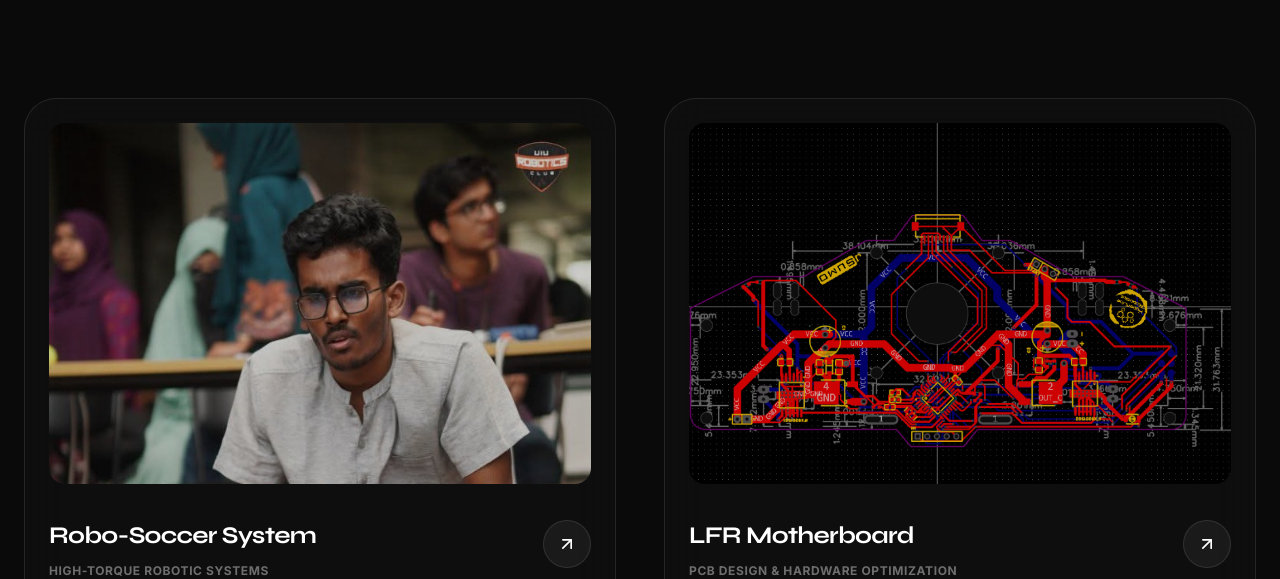
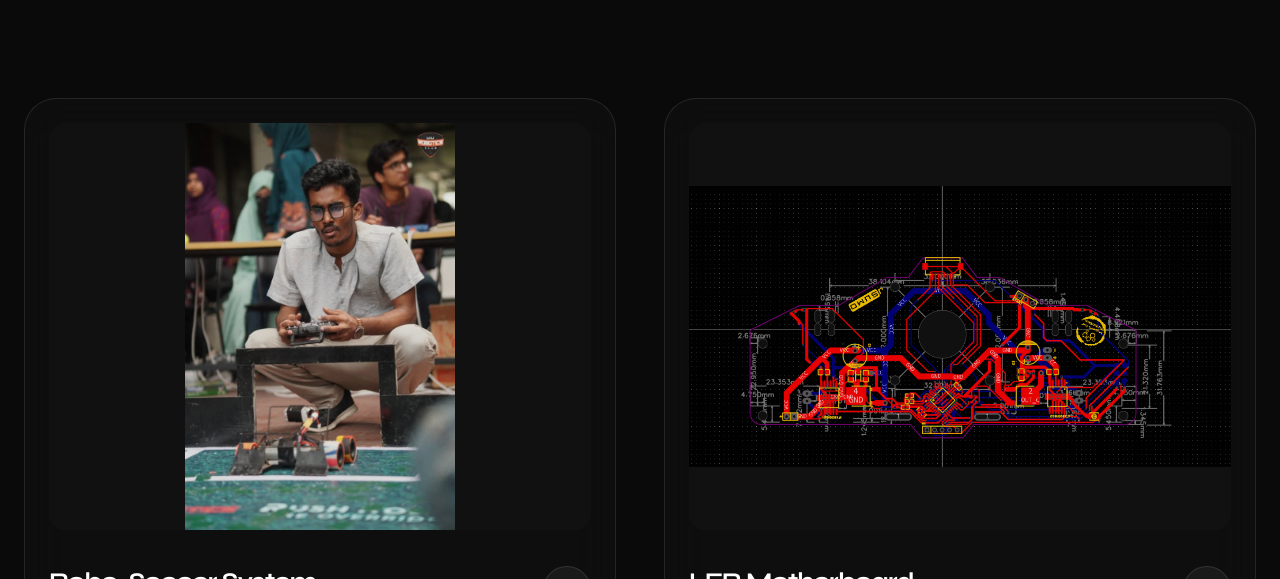
Before and after one commit to redwan2003-bot/RedwanAhmmed, a Next.js app: page / in a window 1280 px wide. Shown: the part 6266-6845 px from the top of the page. Built offline with nearby package versions, Linux system fonts and the light colour scheme.

Commit message:
Switch to object-contain to show full project images

```diff
--- a/components/Work.tsx
+++ b/components/Work.tsx
@@ -124,13 +124,13 @@ export default function Work() {
                 rel="noopener noreferrer"
                 className="group relative flex flex-col gap-6 p-6 rounded-[32px] bg-white/[0.02] border border-white/10 backdrop-blur-xl hover:bg-white/[0.04] hover:shadow-[0_0_80px_-20px_rgba(255,255,255,0.1)] hover:border-white/20 transition-all duration-500 will-change-transform hover:-translate-y-2 cursor-pointer h-full"
               >
-                <div className="relative w-full aspect-[4/5] md:aspect-[3/2] rounded-2xl overflow-hidden bg-black/50">
+                <div className="relative w-full aspect-square md:aspect-[4/3] rounded-2xl overflow-hidden bg-[#111]">
                   <Image
                     src={project.image}
                     alt={project.title}
                     fill
                     unoptimized
-                    className={`object-cover ${project.position} w-full h-full opacity-80 group-hover:scale-105 group-hover:opacity-100 transition-all duration-700 ease-[cubic-bezier(0.33,1,0.68,1)]`}
+                    className="object-contain w-full h-full opacity-90 group-hover:scale-105 group-hover:opacity-100 transition-all duration-700 ease-[cubic-bezier(0.33,1,0.68,1)]"
                   />
                 </div>
 
```
